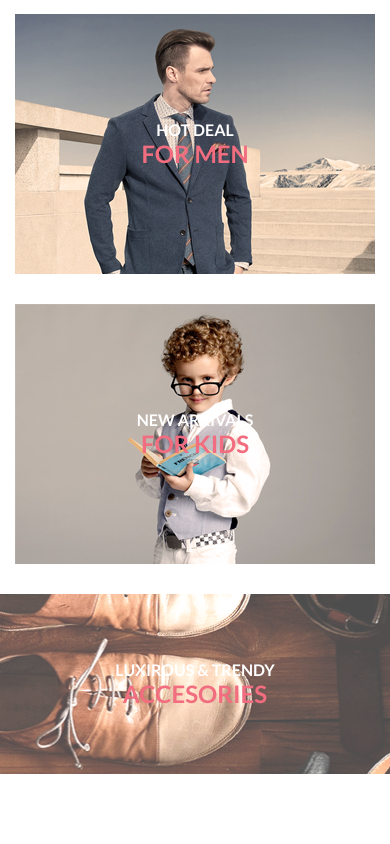
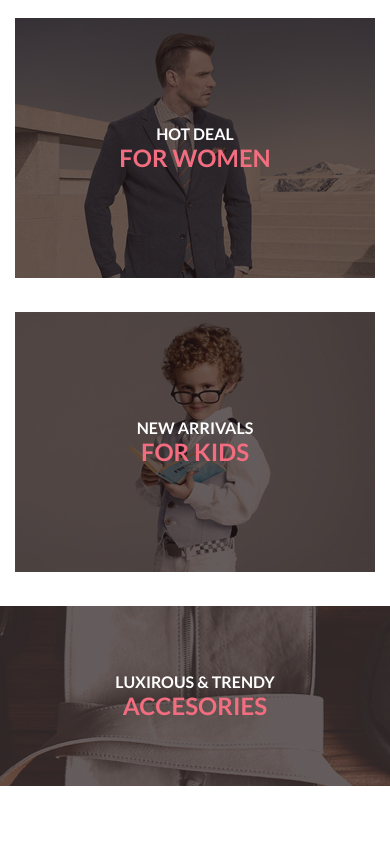
Before and after one commit to stech999/html2024, a plain HTML site: page Lesson6_DZ/index.html in a window 390 px wide. Shown: the part 1180-2024 px from the top of the page. Drawn offline with Linux system fonts and the light colour scheme.

Commit message:
Урок 6. Основы создания адаптивного сайта ч.1

```diff
--- a/Lesson6_DZ/index.html
+++ b/Lesson6_DZ/index.html
@@ -38,17 +38,53 @@
             </div>
         </div>
         <div class="content_offer">
-            <div class="content_offer_groups1">
-                30% OFF <p class="content_offer_groups_text">FOR WOMEN</p>
+            <div class="content_offer_groups_all">
+                <img src="./img/si1.jpg" alt="">
+                <div class="content_offer_groups">
+                    <p>
+                        30% OFF
+                    </p>
+                    <p class="content_offer_groups_text">
+                        FOR WOMEN
+                    </p>
                 </div>
-            <div class="content_offer_groups2">
-                HOT DEAL <p class="content_offer_groups_text">FOR MEN</p>
             </div>
-            <div class="content_offer_groups3">
-                NEW ARRIVALS <p class="content_offer_groups_text">FOR KIDS</p>
+
+            <div class="content_offer_groups_all">
+                <img src="./img/si2.jpg" alt="">
+                <div class="content_offer_groups">
+                    <p>
+                        HOT DEAL
+                    </p>
+                    <p class="content_offer_groups_text">
+                        FOR WOMEN
+                    </p>
                 </div>
+            </div>
+
+            <div class="content_offer_groups_all">
+                <img src="./img/si3.jpg" alt="">
+                <div class="content_offer_groups">
+                    <p>
+                        NEW ARRIVALS
+                    </p>
+                    <p class="content_offer_groups_text">
+                        FOR KIDS
+                    </p>
+                </div>
+            </div>
+
+            <div class="content_offer_groups_all">
+                <img src="./img/si4.jpg" alt="">
                 <div class="content_offer_groups4">
-                LUXIROUS & TRENDY <p class="content_offer_groups_text">ACCESORIES</p>
+                    <p>
+                        LUXIROUS & TRENDY
+                    </p>
+                    <p class="content_offer_groups_text">
+                        ACCESORIES
+                    </p>
+                </div>
+            </div>
         </div>
     </div>
     <div class="offer">
--- a/Lesson6_DZ/style.css
+++ b/Lesson6_DZ/style.css
@@ -93,12 +93,14 @@
     gap: 30px;
 }
 
+.content_offer_groups_all {
+    position: relative;
+}
 
-
-.content_offer_groups1 {
+.content_offer_groups {
+    top: 0;
+    position: absolute;
     display: flex;
-    background-image: url(./img/Layer43.png);
-    background-repeat: no-repeat;
     width: 360px;
     height: 260px;
     align-items: center;
@@ -107,8 +109,6 @@
     text-align: center;
     font-family: Lato;
     font-size: 16px;
-    font-style: normal;
-    font-weight: 400;
     justify-content: center;
 }
 
@@ -120,44 +120,10 @@
     font-weight: 700;
 }
 
-.content_offer_groups2 {
+.content_offer_groups4 {
+    top: 0;
+    position: absolute;
     display: flex;
-    background-image: url(./img/Rectangle30.png);
-    background-repeat: no-repeat;
-    width: 360px;
-    height: 260px;
-    align-items: center;
-    flex-direction: column;
-    color: #FFF;
-    text-align: center;
-    font-family: Lato;
-    font-size: 16px;
-    font-style: normal;
-    font-weight: 400;
-    justify-content: center;
-}
-
-.content_offer_groups3 {
-    display: flex;
-    background-image: url(./img/Rectangle31.png);
-    background-repeat: no-repeat;
-    width: 360px;
-    height: 260px;
-    align-items: center;
-    flex-direction: column;
-    color: #FFF;
-    text-align: center;
-    font-family: Lato;
-    font-size: 16px;
-    font-style: normal;
-    font-weight: 400;
-    justify-content: center;
-}
-
-.content_offer_groups4 {
-    display: flex;
-    background-image: url(./img/Rectangle20.png);
-    background-repeat: no-repeat;
     width: 1140px;
     height: 180px;
     align-items: center;
@@ -166,8 +132,6 @@
     text-align: center;
     font-family: Lato;
     font-size: 16px;
-    font-style: normal;
-    font-weight: 400;
     justify-content: center;
 }
 
@@ -188,10 +152,12 @@
 }
 
 .offer_title_text {
-    display: flex;
-    justify-content: center;
-    color: #222;
-    font-family: Lato;
+    font-style: normal;
+    font-weight: 400;
+    font-size: 30px;
+    line-height: 36px;
+    text-align: center;
+    color: #222222;
 }
 
 .offer_title_text2 {
```
Also changed, not shown: Lesson6_DZ/img/si1.jpg (added), Lesson6_DZ/img/si2.jpg (added), Lesson6_DZ/img/si3.jpg (added), Lesson6_DZ/img/si4.jpg (added). Lines whose indentation alone changed are shown as unchanged.
